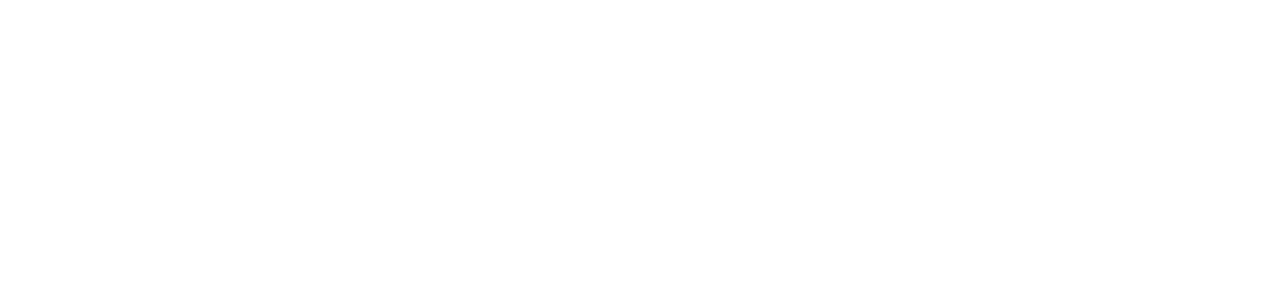
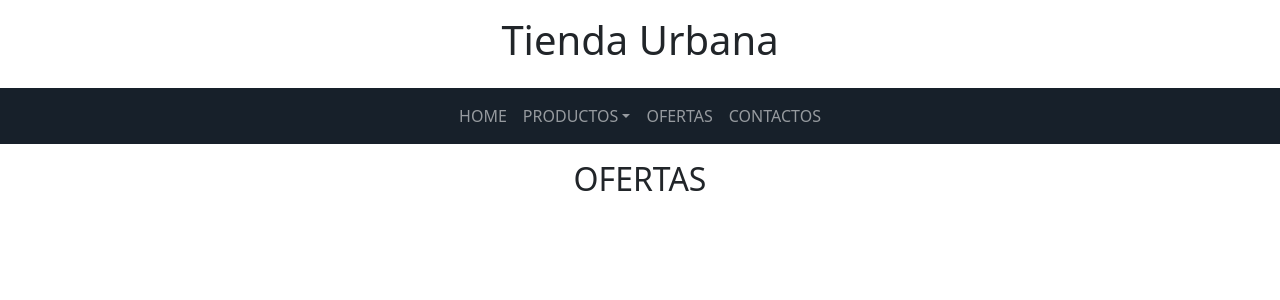
Before and after one commit to caceresivan5/Proyecto-React, a React (Create React App) app: page / in a window 1280 px wide. Shown: the top 300 px of the page. Built offline with nearby package versions, Linux system fonts and the light colour scheme.

Commit message:
Desafio 3

```diff
--- a/public/index.html
+++ b/public/index.html
@@ -11,7 +11,7 @@
     />
     <link rel="apple-touch-icon" href="%PUBLIC_URL%/logo192.png" />
     <link rel="manifest" href="%PUBLIC_URL%/manifest.json" />
-    <title>React App</title>
+    <title>Tienda Urbana</title>
   </head>
   <body>
 
--- a/src/App.css
+++ b/src/App.css
@@ -1,38 +1,13 @@
-.App {
+
+h1{
   text-align: center;
+  padding: 1rem;
 }
-
-.App-logo {
-  height: 40vmin;
-  pointer-events: none;
+h2{
+  text-align: center;
+  padding: 1rem;
 }
-
-@media (prefers-reduced-motion: no-preference) {
-  .App-logo {
-    animation: App-logo-spin infinite 20s linear;
+/*para darle color al fondo del menu*/
+.bg-marino{
+  background-color: #17202A;
   }
-}
-
-.App-header {
-  background-color: #282c34;
-  min-height: 100vh;
-  display: flex;
-  flex-direction: column;
-  align-items: center;
-  justify-content: center;
-  font-size: calc(10px + 2vmin);
-  color: white;
-}
-
-.App-link {
-  color: #61dafb;
-}
-
-@keyframes App-logo-spin {
-  from {
-    transform: rotate(0deg);
-  }
-  to {
-    transform: rotate(360deg);
-  }
-}
--- a/src/App.js
+++ b/src/App.js
@@ -7,11 +7,11 @@
   render(){
     return(
      <div className = "root">
+
+       <h1>Tienda Urbana</h1>
+
       <NavBar/>
-
-
-
-
+      <h2>OFERTAS</h2>
 
      </div>
 
--- a/src/index.js
+++ b/src/index.js
@@ -3,7 +3,7 @@
 import './index.css';
 import App from './App';
 import reportWebVitals from './reportWebVitals';
-import 'bootstrap/dist/css/bootstrap.min.css';
+
 
 ReactDOM.render(
   <React.StrictMode>
```
